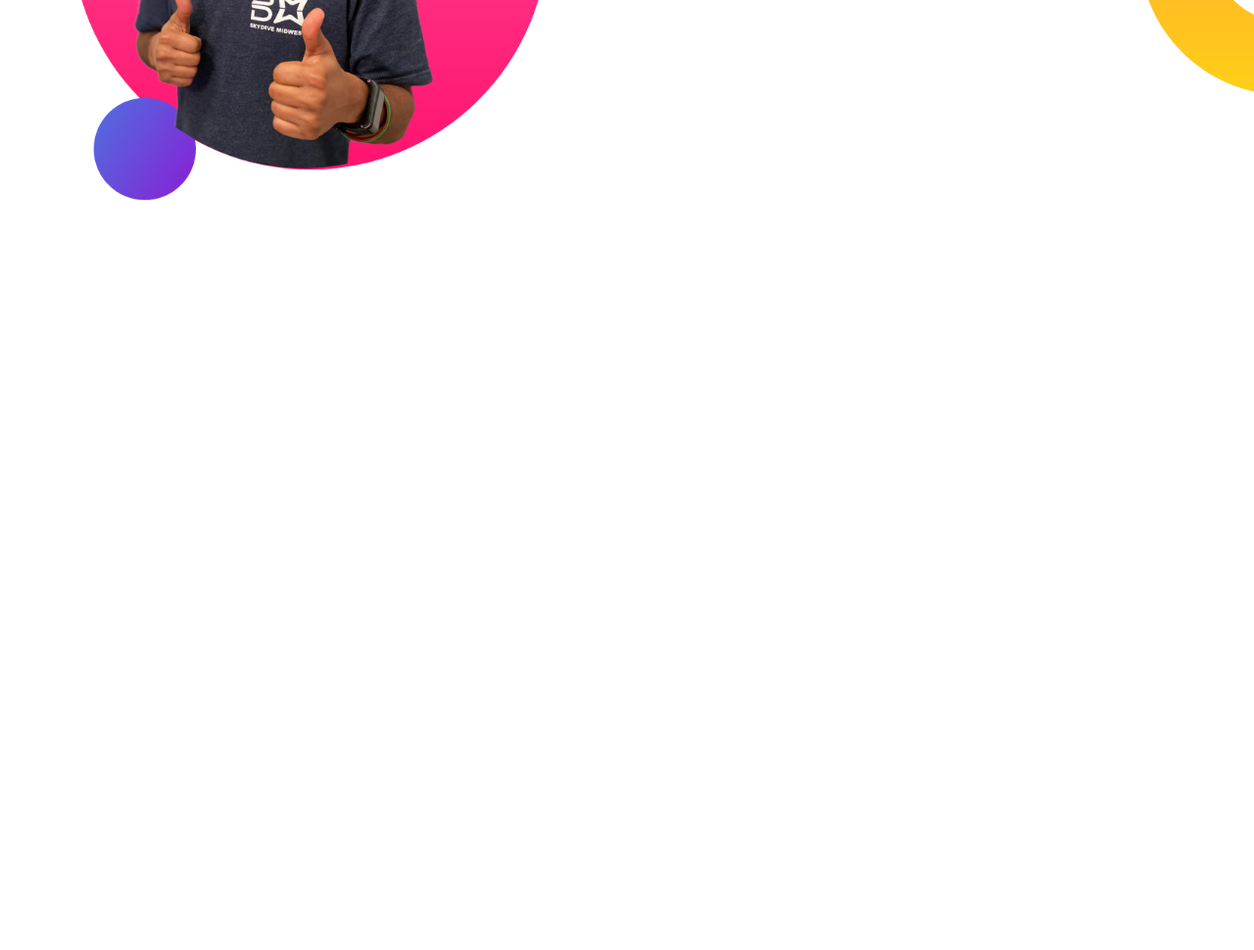
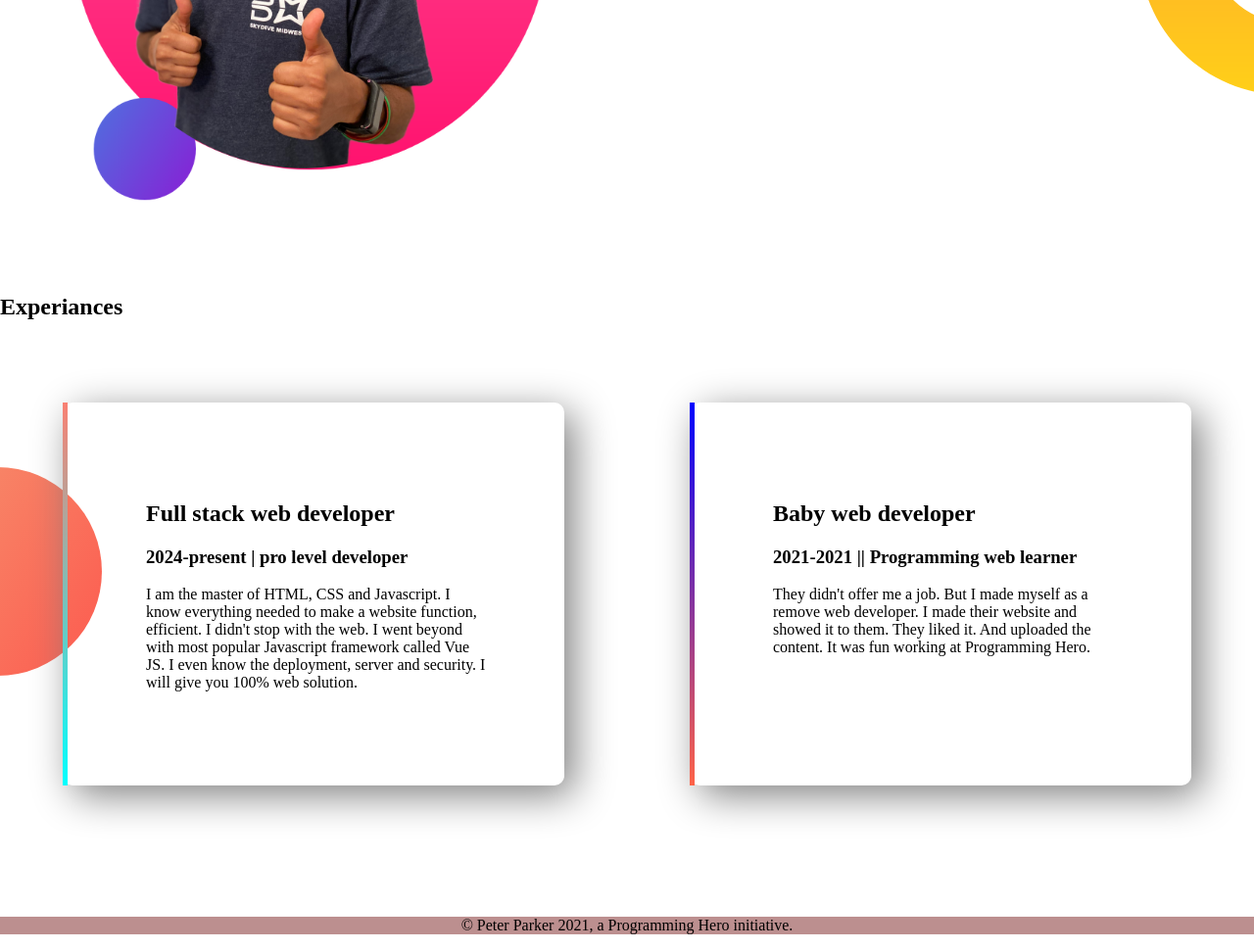
Before and after one commit to Mahmudul-Hasan-Numan/Birds-House, a plain HTML site: page index.html in a window 1280 px wide. Shown: the part 985-1955 px from the top of the page at 98% size. Before the commit the page ends 1285 px from the top, so only its background shows below. Drawn offline with Linux system fonts and the light colour scheme; a web font is replaced by a local one.

Commit message:
development-done

```diff
--- a/index.html
+++ b/index.html
@@ -13,7 +13,7 @@
 </head>
 
 <body>
-    <section class="top-banner">
+    <section class="top-banner flexible-container">
         <div class="half-width">
             <h1>Welcome To</h1>
             <h1><span class="name-fraction">Peter Parker</span> World!</h1>
@@ -27,7 +27,7 @@
             <img src="images/jhankar.png" alt="">
         </div>
     </section>
-    <section class="dream-big">
+    <section class="dream-big flexible-container">
         <div class="half-width">
             <img src="images/jhankar2.png" alt="">
         </div>
@@ -39,6 +39,29 @@
             <a href="">Download Resume</a>
         </div>
     </section>
+    <section class="experiance-area">
+        <h1>Experiances</h1>
+        <div class="flexible-container">
+            <div id="full-developer" class="experiance-item">
+                <h1>Full stack web developer</h1>
+                <h3 class="orange-color">2024-present | pro level developer</h3>
+                <p>I am the master of HTML, CSS and Javascript. I know everything needed to make a website function,
+                    efficient. I didn't stop with the web. I went beyond with most popular Javascript framework called
+                    Vue
+                    JS. I even know the deployment, server and security. I will give you 100% web solution.</p>
+            </div>
+            <div id="baby-developer" class="experiance-item">
+                <h1>Baby web developer</h1>
+                <h3>2021-2021 || Programming web learner</h3>
+                <p>They didn't offer me a job. But I made myself as a remove web developer. I made their website and
+                    showed
+                    it to them. They liked it. And uploaded the content. It was fun working at Programming Hero.</p>
+            </div>
+        </div>
+    </section>
+    <footer>
+        <p>© Peter Parker 2021, a Programming Hero initiative.</p>
+    </footer>
 </body>
 
 </html>
--- a/style.css
+++ b/style.css
@@ -6,7 +6,7 @@ body{
     font-family: 'Zen Antique Soft', serif;
     margin:0px;
 }
-section{
+.flexible-container{
     display: flex;
     margin-bottom: 70px;
 }
@@ -40,3 +40,30 @@ button{
     background-repeat: no-repeat;
     background-position: right;
 }
+.experiance-area{
+    background-image: url(images/exp-bg.png);
+    background-repeat: no-repeat;
+    background-position: left;
+}
+.experiance-item{
+    width: 40%;
+    margin: 5%;
+    padding: 80px;
+    border-left: 5px solid rebeccapurple ;
+    border-radius: 10px;
+    box-shadow: 10px 10px 40px gray;
+}
+#baby-developer{
+border-left: 5px solid;
+border-image: linear-gradient(blue, tomato);
+border-image-slice: 1;
+}
+#full-developer{
+    border-left: 5px solid;
+border-image: linear-gradient(salmon, cyan);
+border-image-slice: 1;
+}
+footer p{
+    text-align: center;
+    background-color: rosybrown;
+}
```
